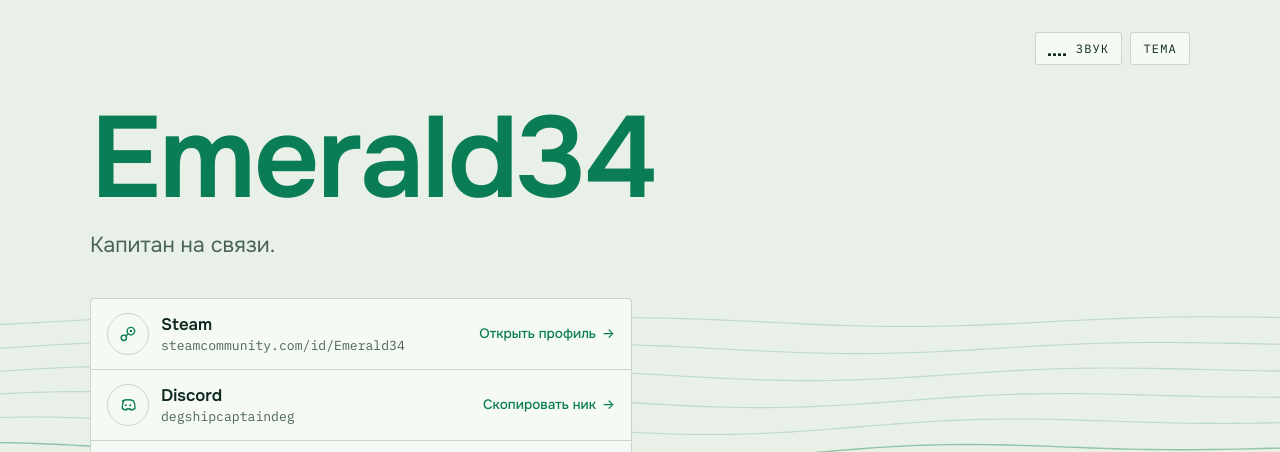
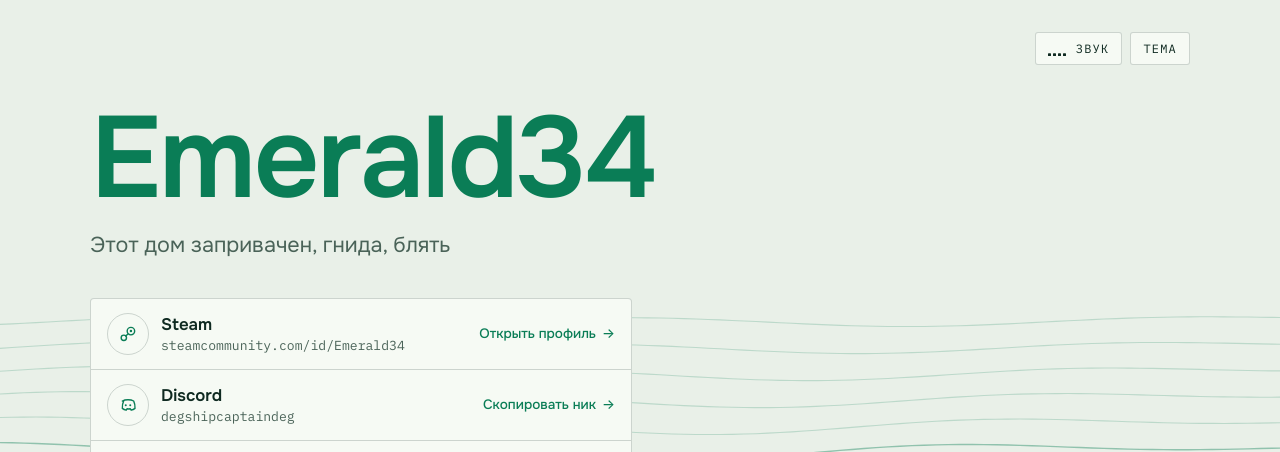
Before and after one commit to Okurokepta31/VISIT, a plain HTML site: page index.html in a window 1280 px wide. Shown: the top 452 px of the page. Drawn offline with Linux system fonts and the light colour scheme; a web font is replaced by a local one.

Commit message:
Update header text in index.html

```diff
--- a/index.html
+++ b/index.html
@@ -146,7 +146,7 @@
 
   <header>
     <h1 class="name">Emerald34</h1>
-    <p class="lead">Капитан на связи.</p>
+    <p class="lead">Этот дом запривачен, гнида, блять</p>
   </header>
 
   <ul class="ledger" aria-label="Контакты">
```
